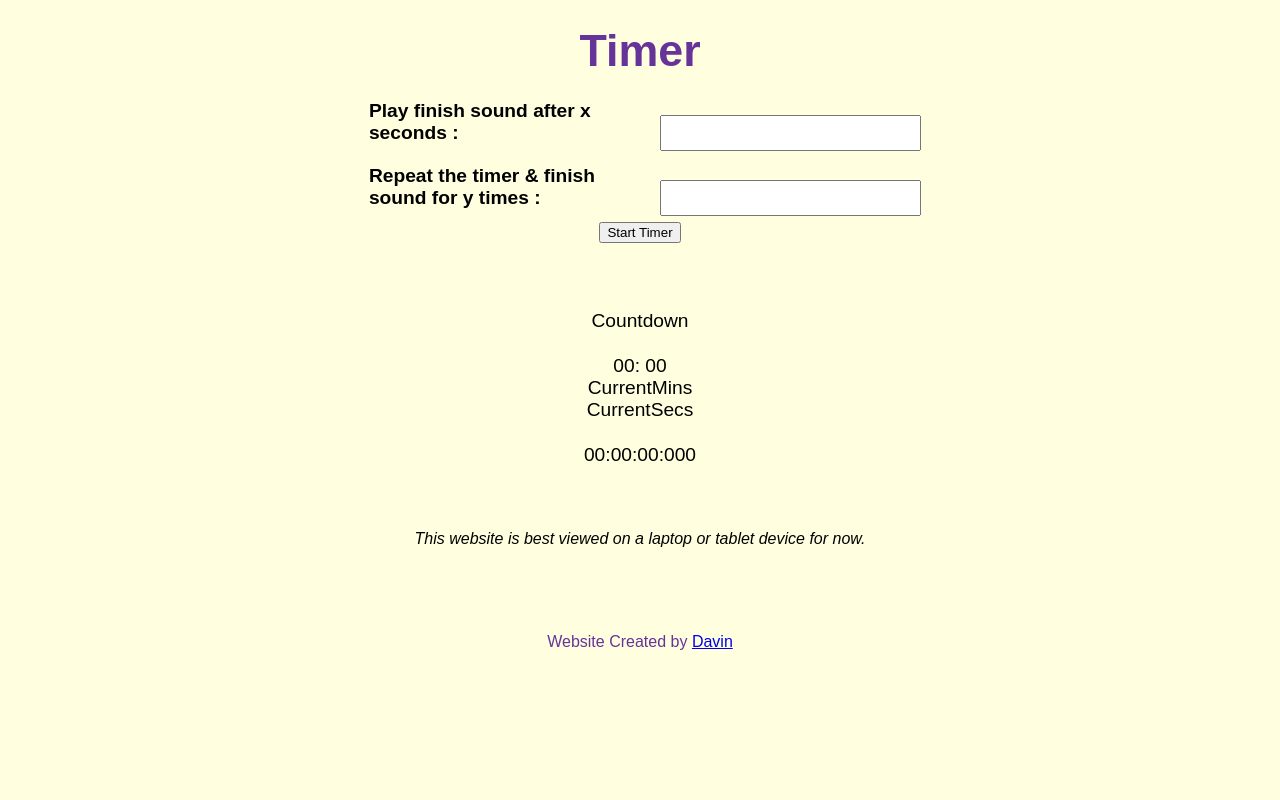
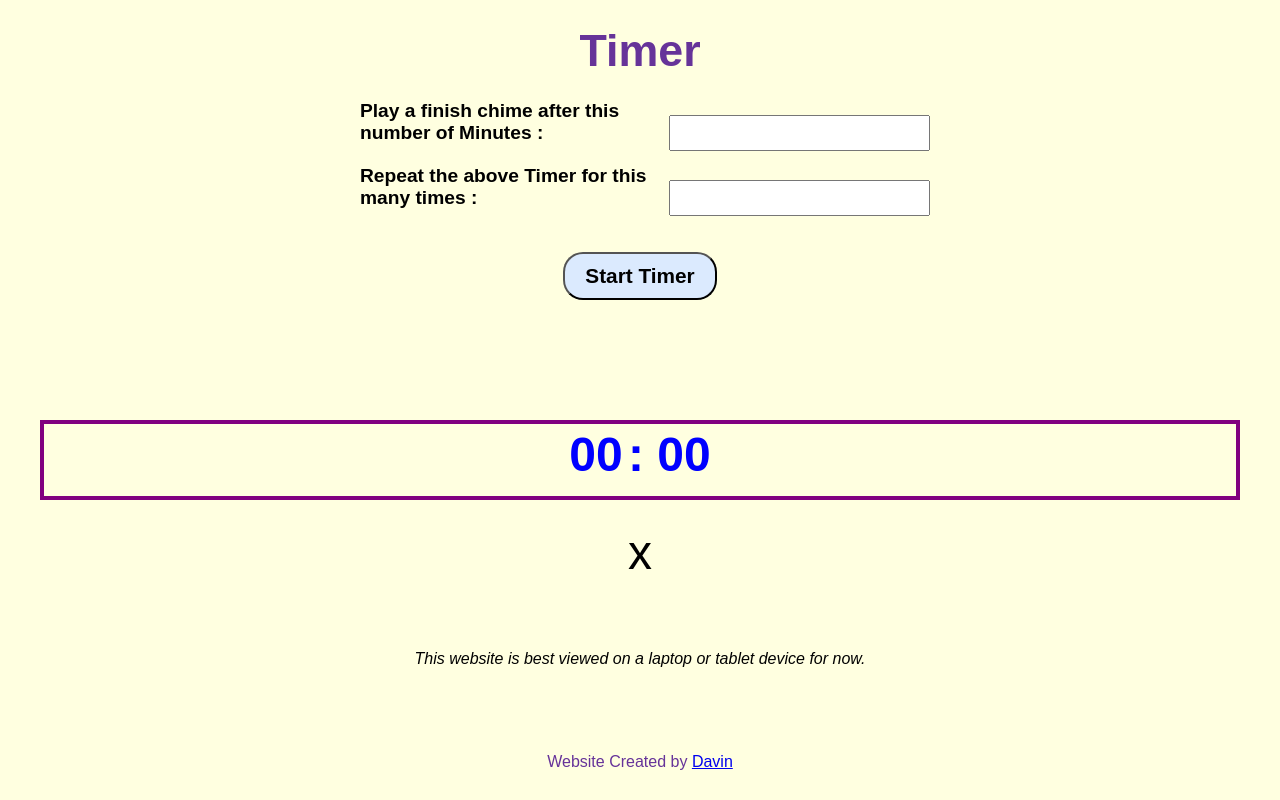
Before and after one commit to davin2020/timesup, a plain HTML site: page index.html in a window 1280 px wide. Drawn offline with Linux system fonts and the light colour scheme; a web font is replaced by a local one.

Commit message:
updated labels and countdown timer icon

```diff
--- a/index.html
+++ b/index.html
@@ -30,37 +30,46 @@
 
 
 			    <form action="javascript:addTimerX();" method="post">
-			    	<label for="newTime">Play finish sound after x seconds :</label>
+			    	<label for="newTime">Play a finish chime after this number of Minutes :</label>
 			    	<!-- <label for="newTime">Repeat Time every x Minutes :</label> -->
 			        <input class="input_field" type="number" name="newTime" id="newTime">
 			        <br>
 
-			        <label for="newFrequency">Repeat the timer & finish sound for y times :</label>
+			        <label for="newFrequency">Repeat the above Timer for this many times :</label>
 			        <!-- <label for="newFrequency">Repeat for the next y Hours :</label> -->
 			        <input class="input_field" type="number" name="newFrequency" id="newFrequency">
 
-			        <br>
-			        <button class="button_add_task" id="addTimerButton" type="submit">Start Timer</button>
+			        <br><br>
+			        <button class="button_start_timer" id="addTimerButton" type="submit">Start Timer</button>
 			    </form>
 
 			</div>
 
 
 		 	<br><br><br>
-		    <!-- how to set this value to start with dynamically -->
-			<div id="app" aria-live="polite">Countdown</div>
+
 
 			<br>
-			<div>
-				<span id="currentMins">00</span>: <span id="CurrentSecs">00</span>
+			<div class="countdown_container">
+				<span class="currentTimeColor" id="currentMins">00</span>
+				<span class="currentTimeColor"> : </span>
+				<span class="currentTimeColor" id="CurrentSecs">00</span>
 			</div>
-			<div id="currentMins">CurrentMins</div>
-			<div id="CurrentSecs">CurrentSecs</div>
 
 			<br>
-			<div>
+			<div id="finish_icon"class="icon_style">x</div>
+
+			<!-- how to set this value to start with dynamically -->
+			<div id="app" aria-live="polite" class="icon_style" hidden="true">Countdown</div>
+
+			<!-- <br>
+			<div id="currentMins">CurrentMins</div>
+			<div id="CurrentSecs">CurrentSecs</div> -->
+
+			<br>
+			<!-- <div>
 		    	<span id="hour">00</span>:<span id="minute">00</span>:<span id="second">00</span>:<span id="millisecond">000</span>
-		  	</div>
+		  	</div> -->
 
 		<!-- new stuf above here -->
 		<br><br>
```
